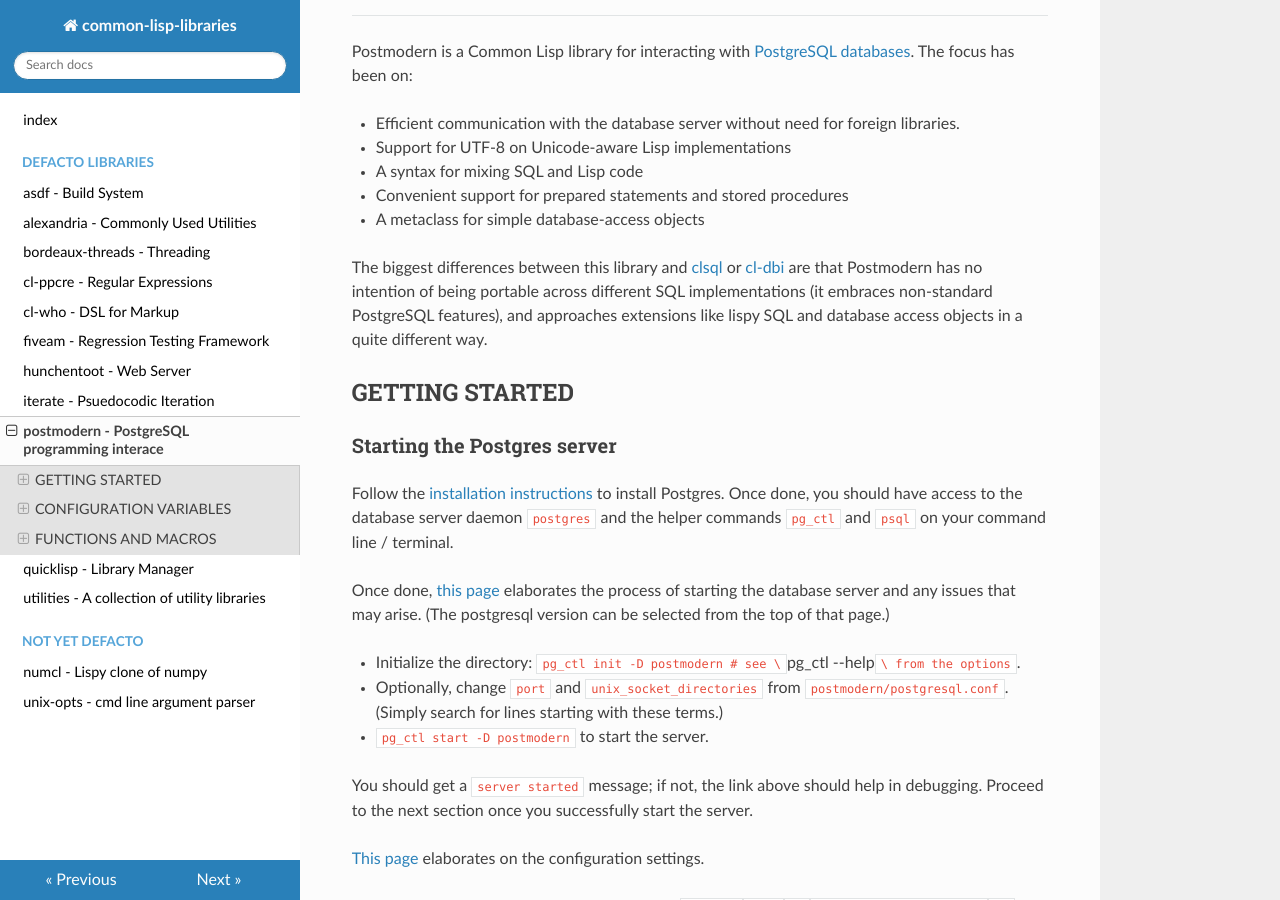
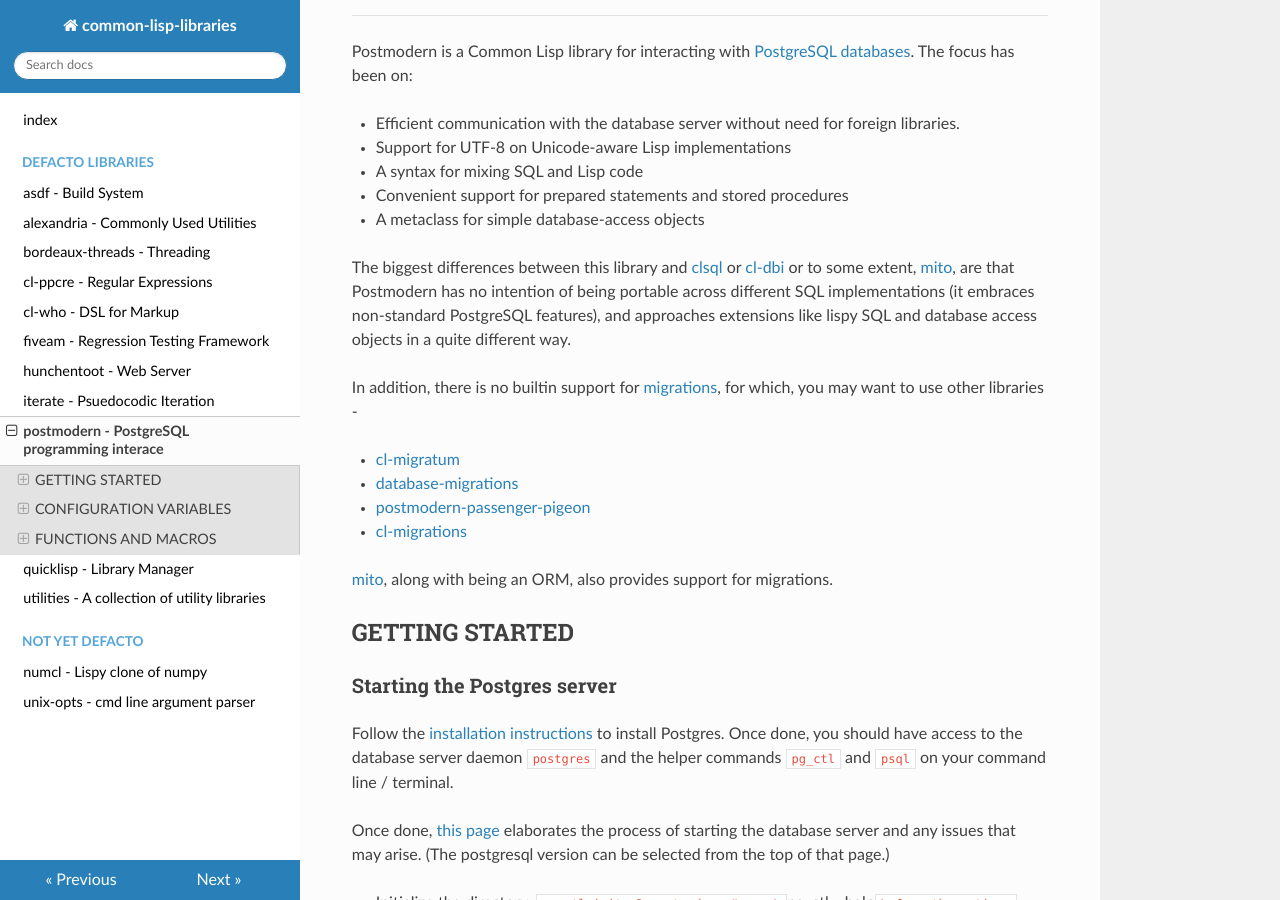
Before and after one commit to cl-library-docs/common-lisp-libraries, an MkDocs documentation site: the page built from docs/postmodern.md, in a window 1280 px wide and 900 px high, scrolled down 409 px. Built offline with MkDocs 1.6.1, drawn with Linux system fonts in a browser that asks for light colours; nearby versions of some CDN libraries; some of the changed text lies outside the part shown.

Commit message:
add other migration libraries

```diff
--- a/docs/postmodern.md
+++ b/docs/postmodern.md
@@ -25,10 +25,20 @@
 
 The biggest differences between this library and
 [clsql](http://quickdocs.org/clsql/) or
-[cl-dbi](https://github.com/fukamachi/cl-dbi) are that Postmodern has no
+[cl-dbi](https://github.com/fukamachi/cl-dbi) or to some extent,
+[mito](https://github.com/fukamachi/mito), are that Postmodern has no
 intention of being portable across different SQL implementations (it
 embraces non-standard PostgreSQL features), and approaches extensions
 like lispy SQL and database access objects in a quite different way.
+
+In addition, there is no builtin support for [migrations](#migrations), for which, you may want to use other libraries -
+
+- [cl-migratum](https://github.com/dnaeon/cl-migratum)
+- [database-migrations](https://github.com/madnificent/database-migrations)
+- [postmodern-passenger-pigeon](https://github.com/fisxoj/postmodern-passenger-pigeon/)
+- [cl-migrations](https://github.com/m-creations/cl-migrations)
+
+[mito](https://github.com/fukamachi/mito), along with being an ORM, also provides support for migrations.
 
 ## GETTING STARTED
 
```
Also changed, not shown: other parts of docs/postmodern.md (+0 -3 lines).
